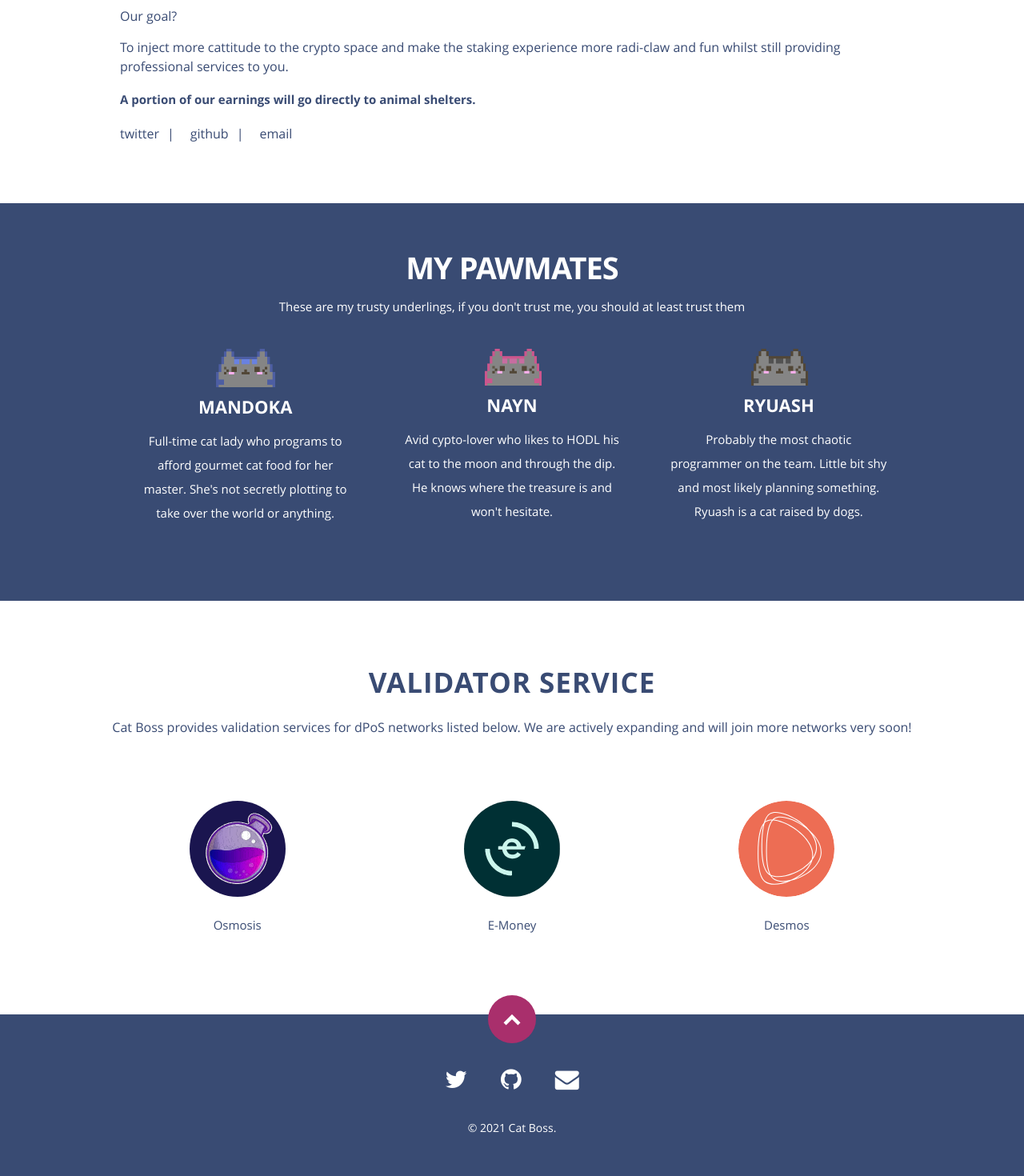
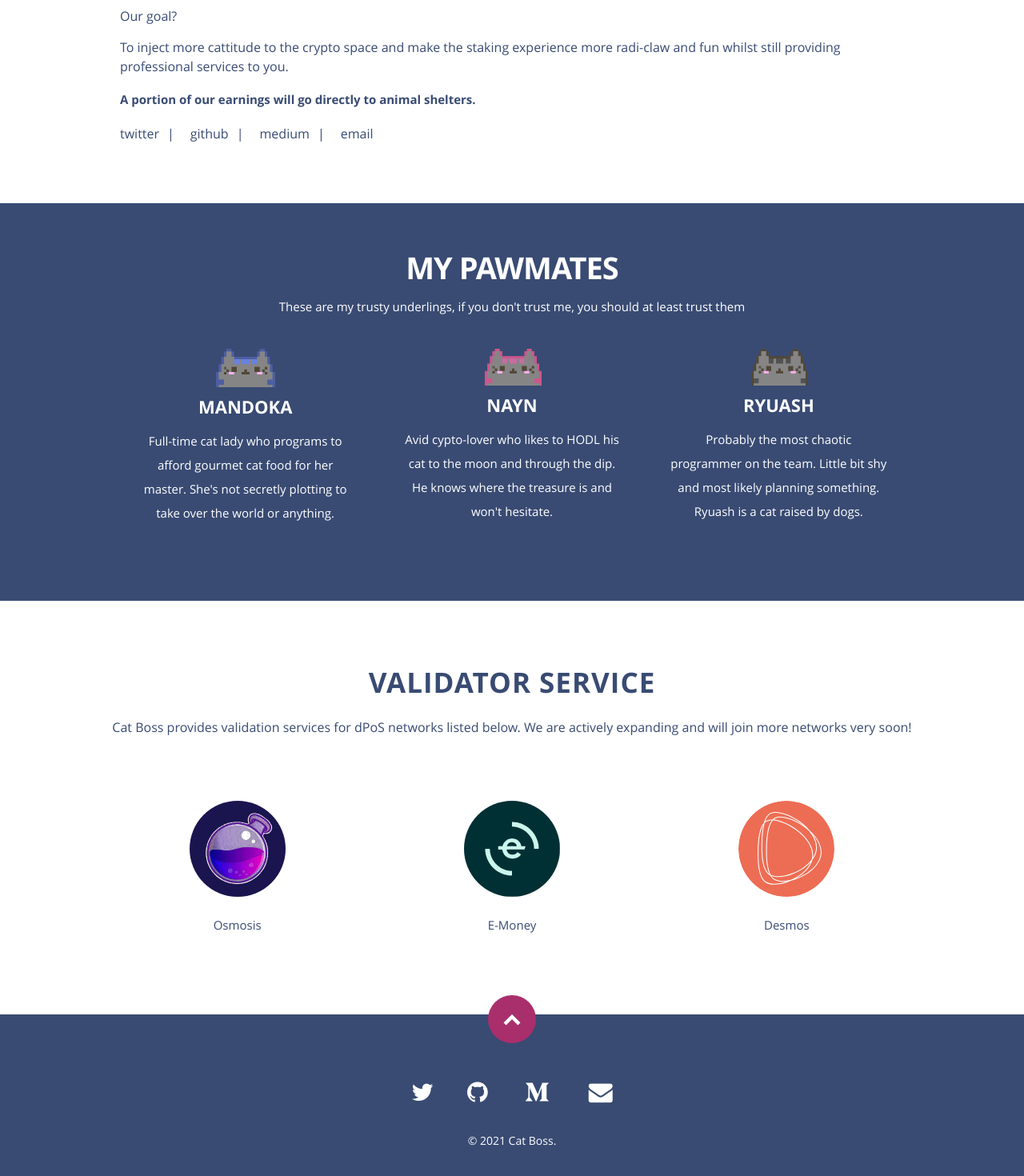
Before and after one commit to catboss-network/website, a React (Create React App) app: page / in a window 1280 px wide. Shown: the part 1215-2685 px from the top of the page at 80% size. Built offline with nearby package versions, Linux system fonts and the light colour scheme.

Commit message:
Updated medium svg & link (#13)

```diff
--- a/public/css/layout.css
+++ b/public/css/layout.css
@@ -513,8 +513,8 @@ footer {
 }
 
 footer a, footer a:visited { color: #fff; }
-footer a:hover, footer a:focus { color: #A92F6C; }
-footer img:hover, footer img:focus { color: #A92F6C; }
+footer a:hover, footer a:focus { color: #fff; }
+footer img:hover, footer img:focus { color: #fff; }
 
 
 /* copyright */
@@ -545,6 +545,10 @@ footer .social-links li {
 
 footer .social-links li:first-child { margin-left: 0; }
 
+footer .medium-icon{
+   transform: translate(5px, 16px);
+}
+
 /* Go To Top Button */
 #go-top {
 	position: absolute;
--- a/public/networksData.json
+++ b/public/networksData.json
@@ -51,6 +51,12 @@
         "className": "fa fa-github"
       },
       {
+        "name": "medium",
+        "url": "https://catboss.medium.com",
+        "display": "medium",
+        "icon": "/images/medium.svg"
+      },
+      {
         "name": "email",
         "url": "mailto:meow@catboss.network?Subject=Hello%20CatBoss",
         "className": "fa fa-envelope"
--- a/src/Components/Footer.js
+++ b/src/Components/Footer.js
@@ -8,9 +8,10 @@ class Footer extends Component {
     const networks = this.props.data.social.map(function (network) {
       return (
         <li key={network.name}>
-          <a href={network.url}>
-            <i className={network.className}></i>
-          </a>
+          <a href={network.url} target="_blank" rel="noreferrer">
+            {network.name === "medium" ? <img src={network.icon} alt={network.name} className="medium-icon"/> :
+              <i className={network.className}></i>}
+              </a>
         </li>
       );
     });
```
Also changed, not shown: public/images/medium.svg (added).
